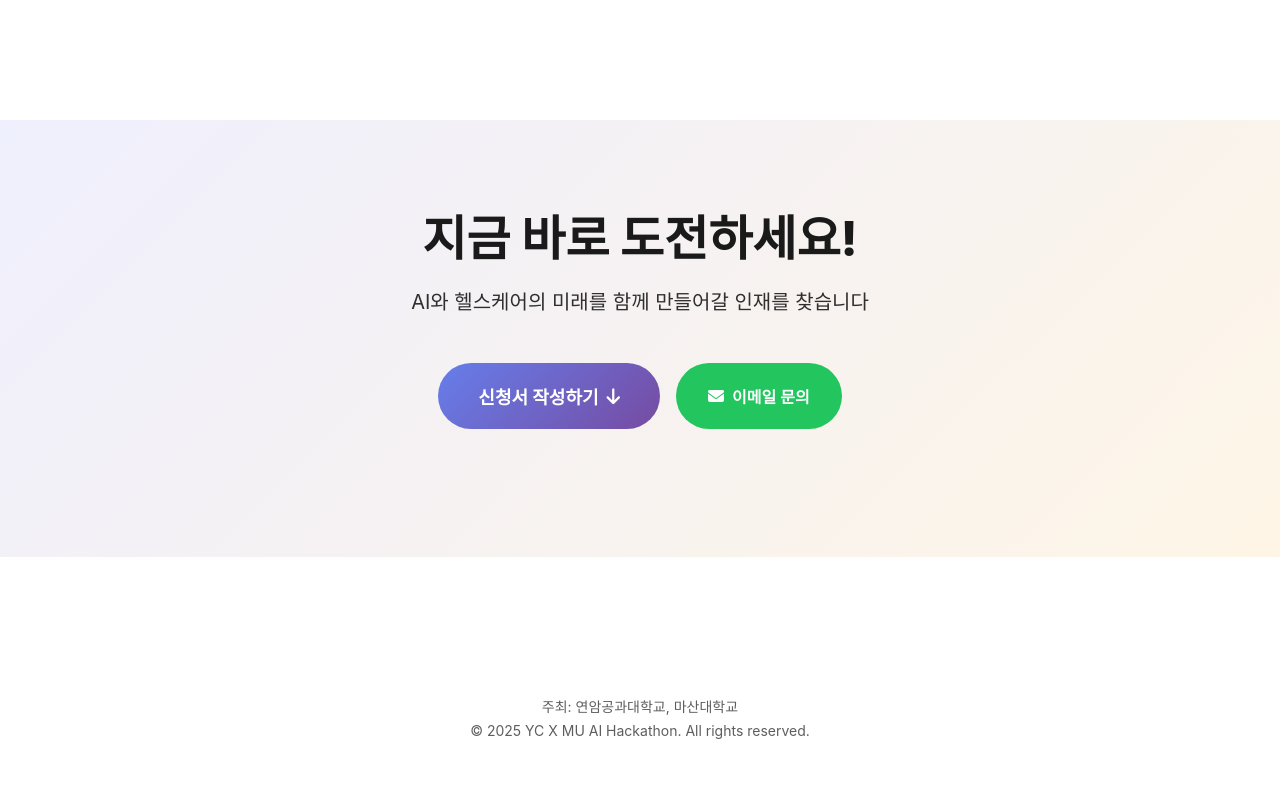
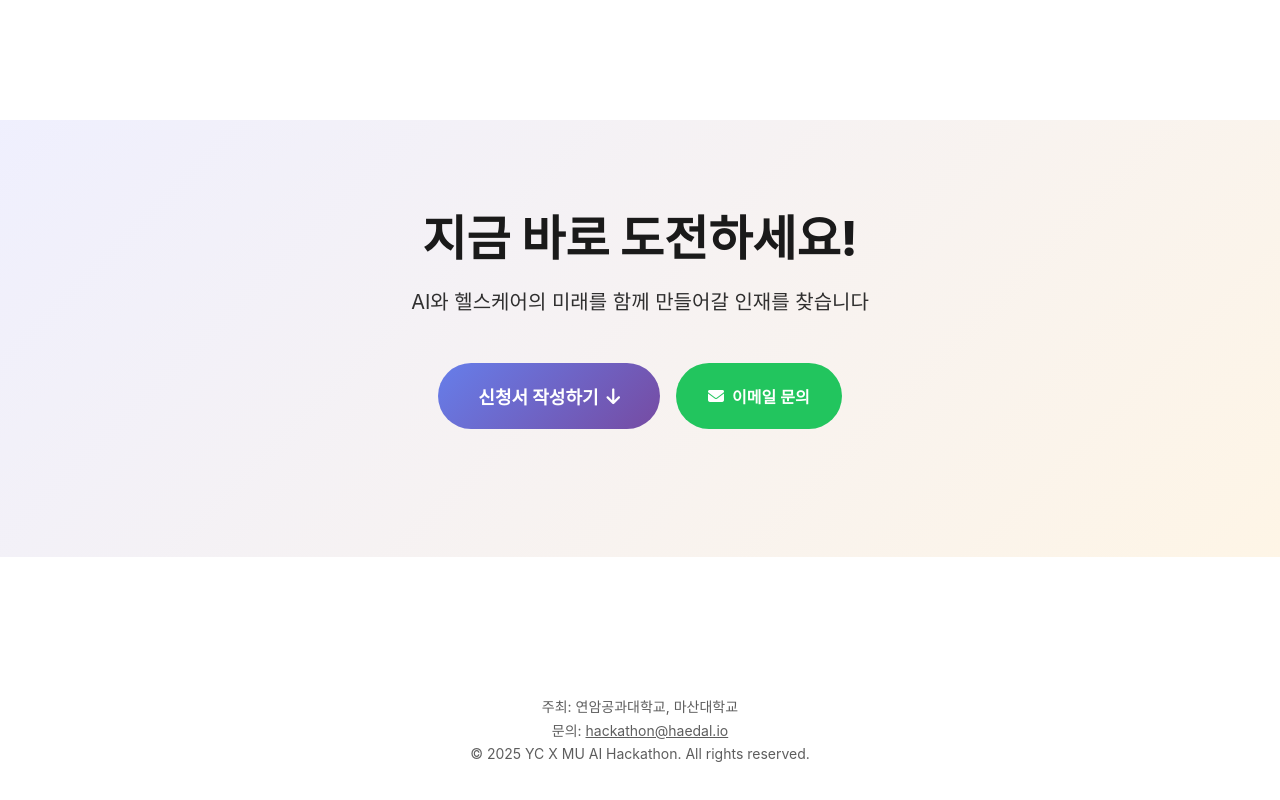
Before and after one commit to haedalprogramming/YC-X-MU-Hackathon, a plain HTML site: page index.html in a window 1280 px wide. Shown: the part 6217-7017 px from the top of the page. Drawn offline with nearby package versions, Linux system fonts and the light colour scheme; animation ran at ten frames a second; a web font is replaced by a local one.

Commit message:
feat: 푸터에 이메일 문의 정보 추가
- 사용자 편의성 개선을 위해 푸터에 문의 이메일 표시

```diff
--- a/index.html
+++ b/index.html
@@ -391,6 +391,7 @@
             <div class="footer-content">
                 <div class="footer-info">
                     <p>주최: 연암공과대학교, 마산대학교</p>
+                    <p>문의: <a href="mailto:hackathon@haedal.io" style="color: inherit;">hackathon@haedal.io</a></p>
                     <p>© 2025 YC X MU AI Hackathon. All rights reserved.</p>
                 </div>
             </div>
```
